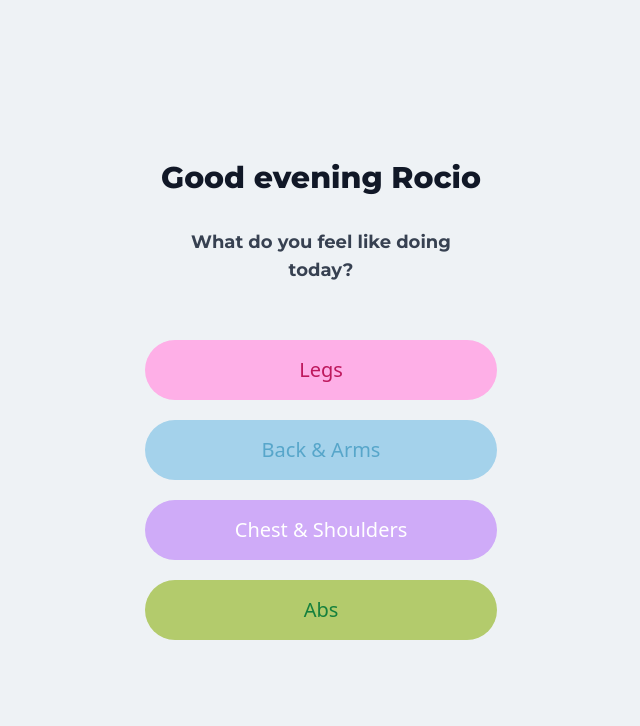
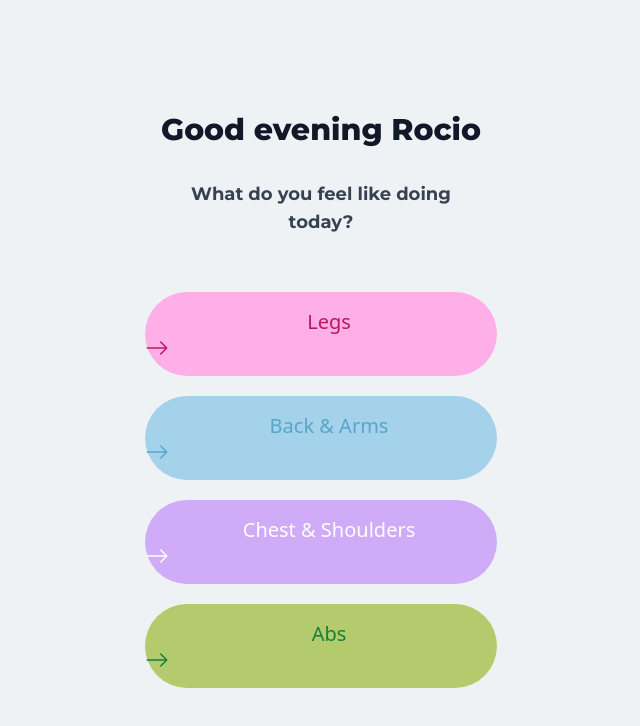
Before and after one commit to Yevhenbk/roci-fit, a Next.js app: page / in a window 1280 px wide. Shown: the top 726 px of the page, without its empty margins (319-959 px from the left). Built offline with nearby package versions, Linux system fonts and the light colour scheme.

Commit message:
update buttons ui

```diff
--- a/src/components/templates/HomeTemplate.tsx
+++ b/src/components/templates/HomeTemplate.tsx
@@ -1,5 +1,6 @@
-import { FC, useContext, Fragment } from 'react'
+import { FC, useContext } from 'react'
 import { Context } from '@store/context'
+import { BsArrowRight } from 'react-icons/bs'
 import Button from '@UI/Button/Button'
 import FadeInContainer from '@UI/FadeInContainer/FadeInContainer'
 
@@ -25,22 +26,30 @@ const HomeTemplate: FC = () => {
       <div className='flex flex-col items-stretch gap-5 min-w-[22rem]'>
         <FadeInContainer duration={4}>
           <Button intent='secondary' fullWidth={true}>
-            <p className='font-medium'>Legs</p>
+            <p className='font-medium pl-4'>Legs</p>
+            <BsArrowRight className='relative duration-300 right-4 text-2xl
+            group-hover:right-0'/>
           </Button>
         </FadeInContainer>
         <FadeInContainer duration={3}>
           <Button fullWidth={true}>
-            <p className='font-medium'>Back & Arms</p>
+            <p className='font-medium pl-4'>Back & Arms</p>
+            <BsArrowRight className='relative duration-300 right-4 text-2xl
+            group-hover:right-0'/>
           </Button>
         </FadeInContainer>
         <FadeInContainer duration={2}>
           <Button intent='teritary' fullWidth={true}>
-            <p className='font-medium'>Chest & Shoulders</p>
+            <p className='font-medium pl-4'>Chest & Shoulders</p>
+            <BsArrowRight className='relative duration-300 right-4 text-2xl
+            group-hover:right-0'/>
           </Button>
         </FadeInContainer>
         <FadeInContainer duration={1}>
           <Button intent='quaternary' fullWidth={true}>
-            <p className='font-medium'>Abs</p>
+            <p className='font-medium pl-4'>Abs</p>
+            <BsArrowRight className='relative duration-300 right-4 text-2xl
+            group-hover:right-0'/>
           </Button>
         </FadeInContainer>
       </div>
```
